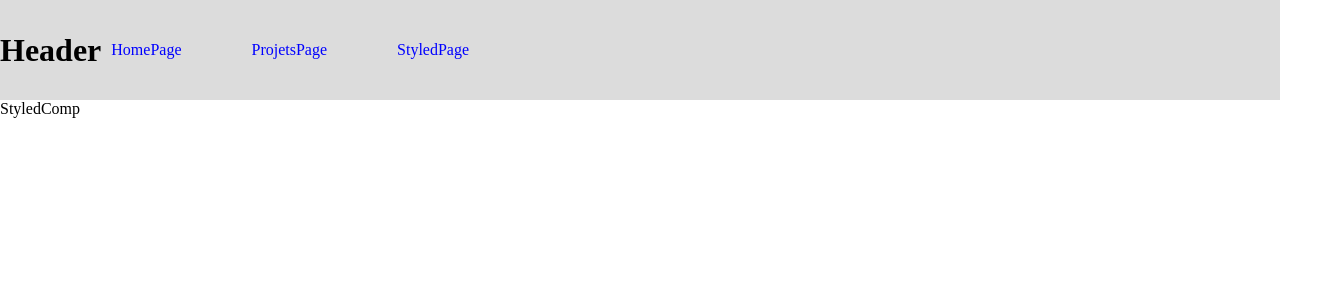
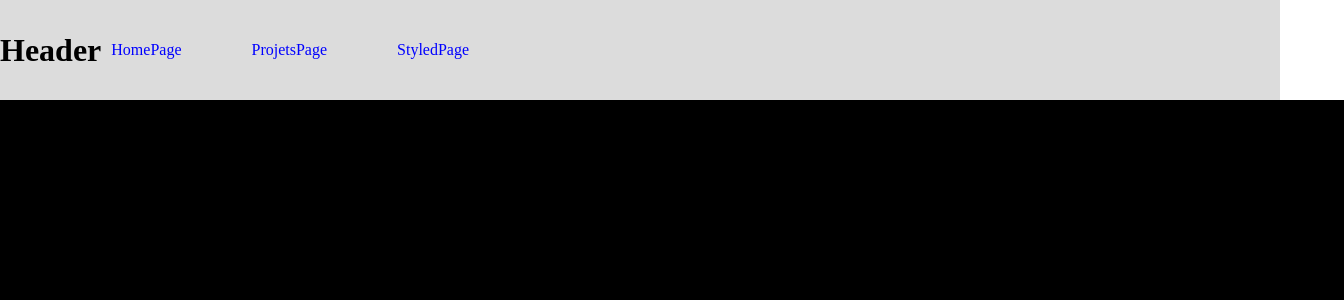
Before and after one commit to shokilla1986/MobX-Projects, a React (Create React App) app: page /styled-page in a window 1280 px wide. Shown: the top 300 px of the page, 1344 px wide, since content can reach past the window. Built offline with nearby package versions, Linux system fonts and the light colour scheme.

Commit message:
created first slyled

```diff
--- a/src/components/styledComponents/StyledComp.jsx
+++ b/src/components/styledComponents/StyledComp.jsx
@@ -1,7 +1,15 @@
 import React from "react";
+import styled from "styled-components";
+
+const StyledWrapper = styled.div`
+  width: 100%;
+  min-height: 95vh;
+  padding: 2rem;
+  background: black;
+`;
 
 const StyledComp = () => {
-  return <div>StyledComp</div>;
+  return <StyledWrapper>StyledComp</StyledWrapper>;
 };
 
 export default StyledComp;
--- a/src/index.js
+++ b/src/index.js
@@ -1,8 +1,16 @@
 import React from "react";
 import ReactDOM from "react-dom/client";
 import { BrowserRouter } from "react-router-dom";
+import styled, { createGlobalStyle } from "styled-components";
+import App from "./App";
 
-import App from "./App";
+const Global = createGlobalStyle`
+*{
+  margin: 5px;
+  padding: 10px;
+  box-sizing: border-box
+}
+`;
 
 const root = ReactDOM.createRoot(document.getElementById("root"));
 root.render(
```
